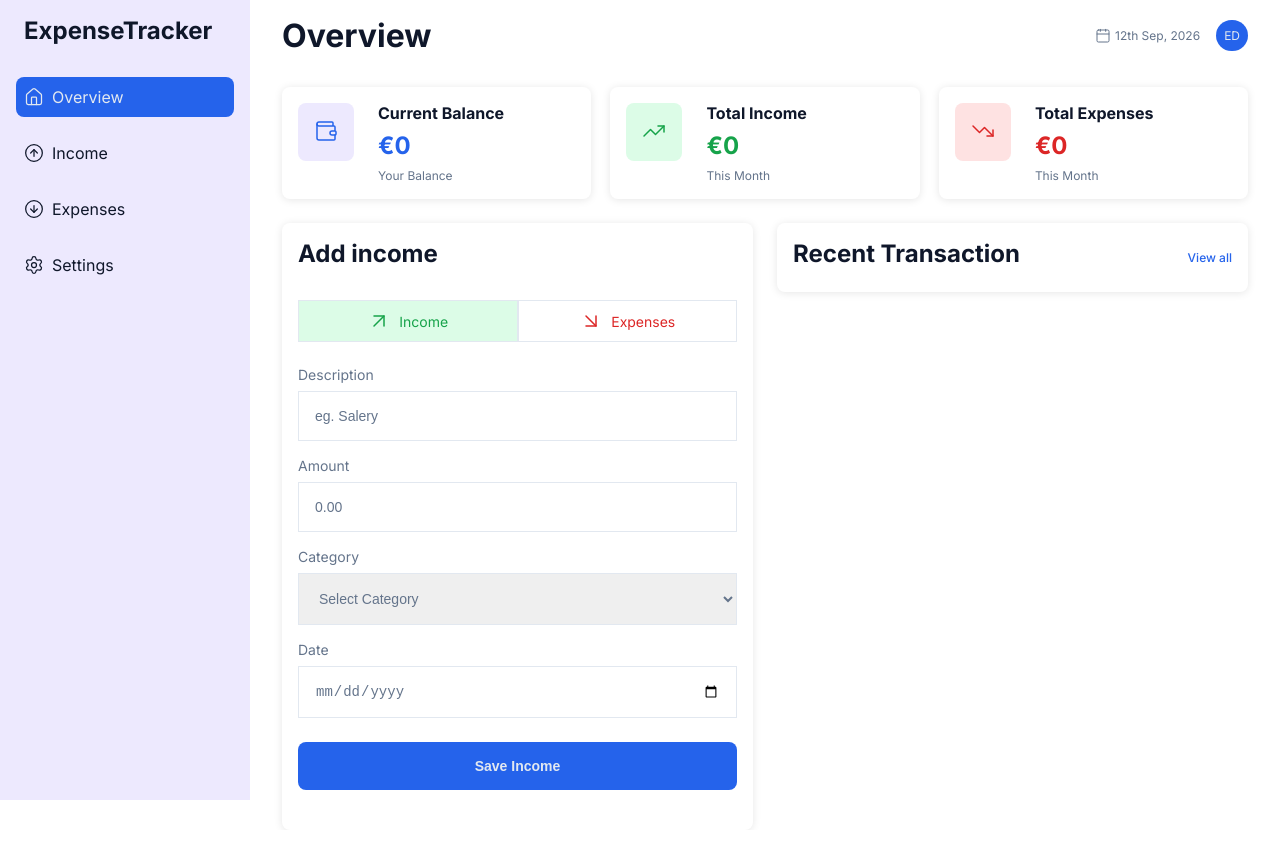
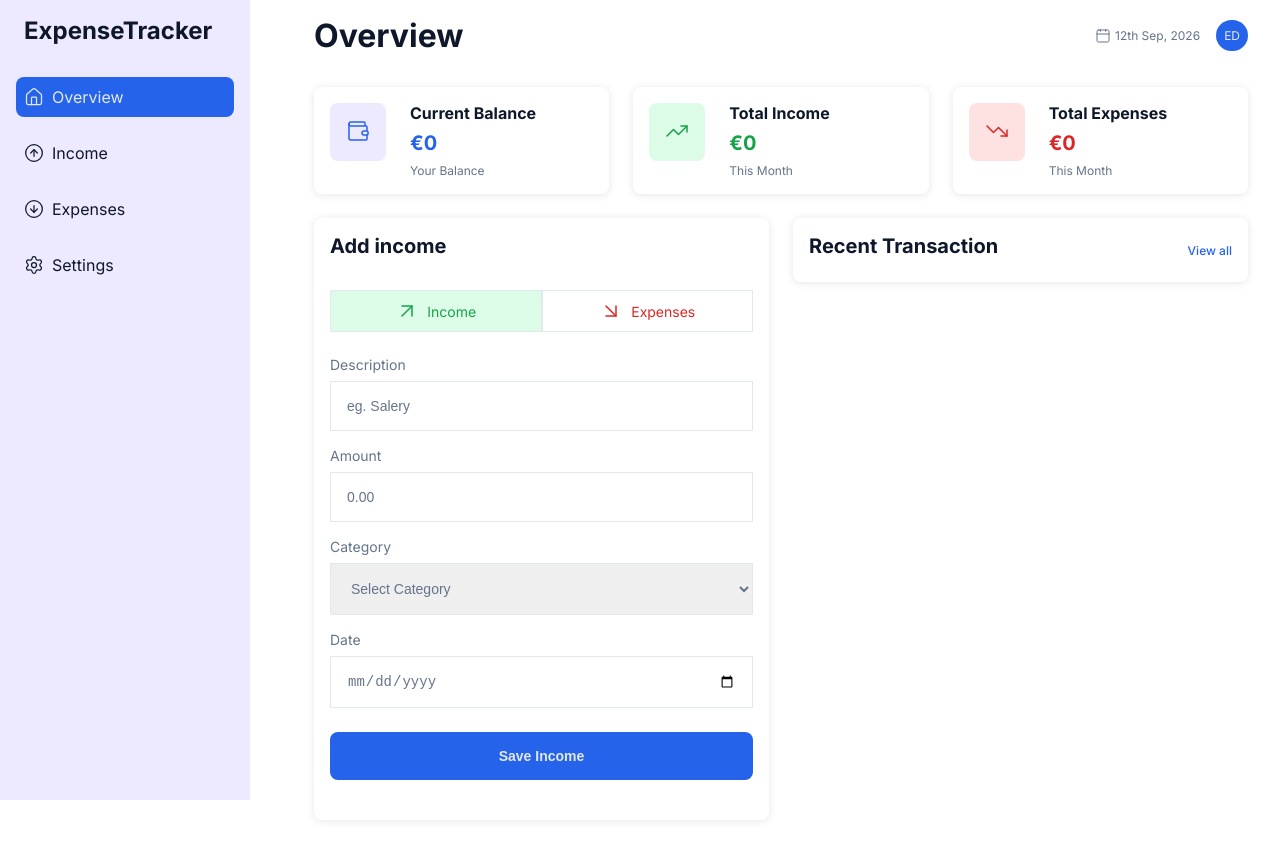
Before and after one commit to edwardshanahan97/expense-tracker, a React (Vite) app: page / in a window 1280 px wide. Before the commit the page ends 830 px from the top, so only its background shows below. Built offline with nearby package versions, Linux system fonts and the light colour scheme.

Commit message:
style: improve responsive layout and spacing

```diff
--- a/src/components/Header/Header.css
+++ b/src/components/Header/Header.css
@@ -1,5 +1,5 @@
 .header {
-  padding: 1.6rem 1.6rem 0 1.6rem;
+  padding: 1.6rem 1.6rem 0;
   display: flex;
   align-items: center;
   justify-content: space-between;
@@ -23,23 +23,15 @@
 }
 
 @media (min-width: 768px) {
+  .header {
+    grid-column: 2 / -1;
+    padding-left: 2.4rem;
+    padding-right: 2.4rem;
+  }
   .header__lead {
     color: var(--color-text-secondary);
     font-size: 1.4rem;
     margin-top: 0.8rem;
-  }
-}
-
-@media (min-width: 768px) {
-  .header__lead {
-    color: var(--color-text-secondary);
-    font-size: 1.4rem;
-    margin-top: 0.8rem;
-  }
-
-  .header {
-    grid-column: 2 / -1;
-    padding: 1.6rem 1.6rem 0 1.6rem;
   }
 }
 
@@ -51,7 +43,7 @@
   }
 
   .header {
-    grid-column: 2 / -1;
-    padding: 1.6rem 3.2rem 0 0;
+    padding-left: 3.2rem;
+    padding-right: 3.2rem;
   }
 }
--- a/src/index.css
+++ b/src/index.css
@@ -66,11 +66,14 @@ a {
 
 main {
   margin-top: 2.4rem;
-  padding: 0 1.6rem;
+
+  padding-inline: 1.6rem;
+  padding-bottom: 15rem;
+
   position: relative;
+
   display: grid;
   gap: 2.4rem;
-  padding-bottom: 15rem;
 }
 
 /* Typography */
@@ -82,15 +85,15 @@ main {
   flex: 1;
 }
 
+.heading-2 {
+  color: var(--color-text-primary);
+  font-size: 2rem;
+  margin-bottom: 0.8rem;
+}
+
 .heading-3 {
   color: var(--color-text-primary);
   font-size: 1.6rem;
-  margin-bottom: 0.8rem;
-}
-
-.heading-2 {
-  color: var(--color-text-primary);
-  font-size: 2.4rem;
   margin-bottom: 0.8rem;
 }
 
@@ -99,6 +102,10 @@ svg {
 }
 
 @media (min-width: 768px) {
+  main {
+    padding-inline: 2.4rem;
+  }
+
   .heading-1 {
     font-size: 3.2rem;
   }
@@ -107,15 +114,19 @@ svg {
 @media (min-width: 1040px) {
   .app {
     display: grid;
-    grid-template-columns: 25rem 1fr;
+    grid-template-columns: 25rem minmax(0, 1fr);
     grid-template-rows: auto 1fr;
     gap: 3.2rem;
+
+    align-items: start;
   }
 
   main {
+    grid-column: 2 / -1;
+
     margin-top: 0;
-    padding: 0 3.2rem 0 0;
-    grid-column: 2 / -1;
-    align-items: start;
+
+    padding-inline: 3.2rem;
+    padding-bottom: 4rem;
   }
 }
--- a/src/pages/Overview/Overview.css
+++ b/src/pages/Overview/Overview.css
@@ -1,8 +1,13 @@
+.overview {
+  display: grid;
+  grid-template-columns: minmax(0, 1fr);
+  gap: 2.4rem;
+}
+
 @media (min-width: 768px) {
   .overview {
-    display: grid;
-    grid-template-columns: 1fr 1fr;
-    gap: 2.4rem;
+    grid-template-columns: repeat(2, minmax(0, 1fr));
+    align-items: start;
   }
 
   .overview .button--fixed {
--- a/src/pages/Overview/OverviewSummary/OverviewSummary.css
+++ b/src/pages/Overview/OverviewSummary/OverviewSummary.css
@@ -1,18 +1,27 @@
 .overview-summary {
-  display: flex;
-  flex-direction: column;
+  grid-column: 1 / -1;
+
+  display: grid;
+  grid-template-columns: 1fr;
   gap: 2.4rem;
 }
 
 @media (min-width: 768px) {
   .overview-summary {
-    flex-direction: row;
-    justify-content: space-between;
-    gap: 0;
+    grid-template-columns: repeat(2, minmax(0, 1fr));
+  }
+
+  .overview-summary > :last-child {
     grid-column: 1 / -1;
   }
+}
 
-  .overview-summary .summary-card {
-    flex-basis: 32%;
+@media (min-width: 1040px) {
+  .overview-summary {
+    grid-template-columns: repeat(3, minmax(0, 1fr));
+  }
+
+  .overview-summary > :last-child {
+    grid-column: auto;
   }
 }
```
